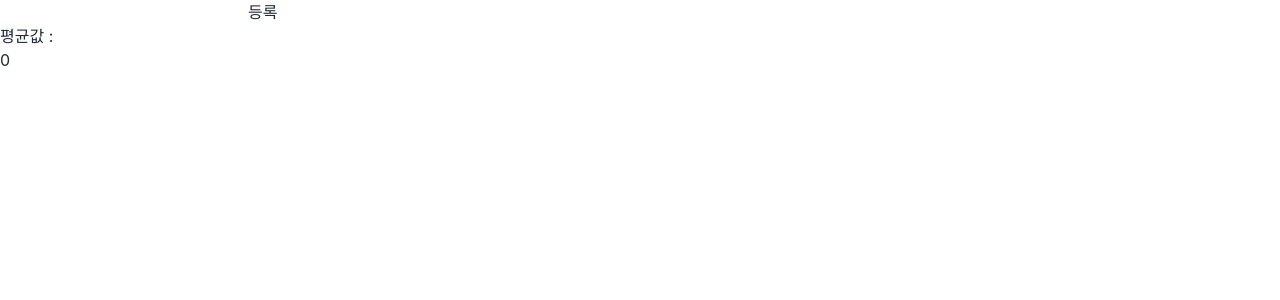
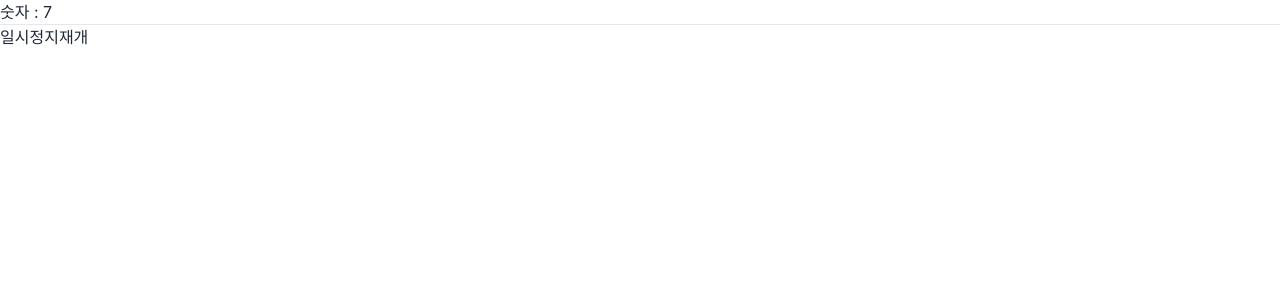
Before and after one commit to 1000mj/counter, a React (Create React App) app: page / in a window 1280 px wide. Shown: the top 300 px of the page. Built offline with nearby package versions, Linux system fonts and the light colour scheme.

Commit message:
스톱워치개념

```diff
--- a/src/App.css
+++ b/src/App.css
@@ -36,3 +36,7 @@
     transform: rotate(360deg);
   }
 }
+button {
+  background-color: black;
+  color: rgb(17, 5, 5);
+}
--- a/src/App.js
+++ b/src/App.js
@@ -1,8 +1,8 @@
 // import StopWatch from "./StopWatch";
 // import NumberCounter from "./NumberCounter";
 import React from "react";
-
-import MemoEx from "./MemoEx";
+import StopWatch from "./stopwatch";
+// import MemoEx from "./MemoEx";
 // import Popup from "./Popup";
 
 const App=()=> {
@@ -10,7 +10,7 @@
     <>
       {/* <StopWatch /> */}
       {/* <NumberCounter /> */}
-      <MemoEx />
+      <StopWatch />
     </>
   );
 };
--- /dev/null
+++ b/src/stopwatch.js
@@ -0,0 +1,27 @@
+import React , {useState} from "react";
+
+const StopWatch=()=> {
+
+  const [num,setnum] = useState(0);
+
+  const timeoutid=setTimeout(()=> setnum(num + 1),1000);
+
+  const pause = () => {
+    clearTimeout(timeoutid);
+  };
+
+  const resume = () => {
+    clearTimeout()
+  }
+
+  return (
+    <>
+     숫자 : {num}
+     <hr />
+     <button onClick={pause}>일시정지</button>
+     <button onClick={resume}>재개</button>
+    </>
+  );
+};
+
+export default StopWatch;
```
